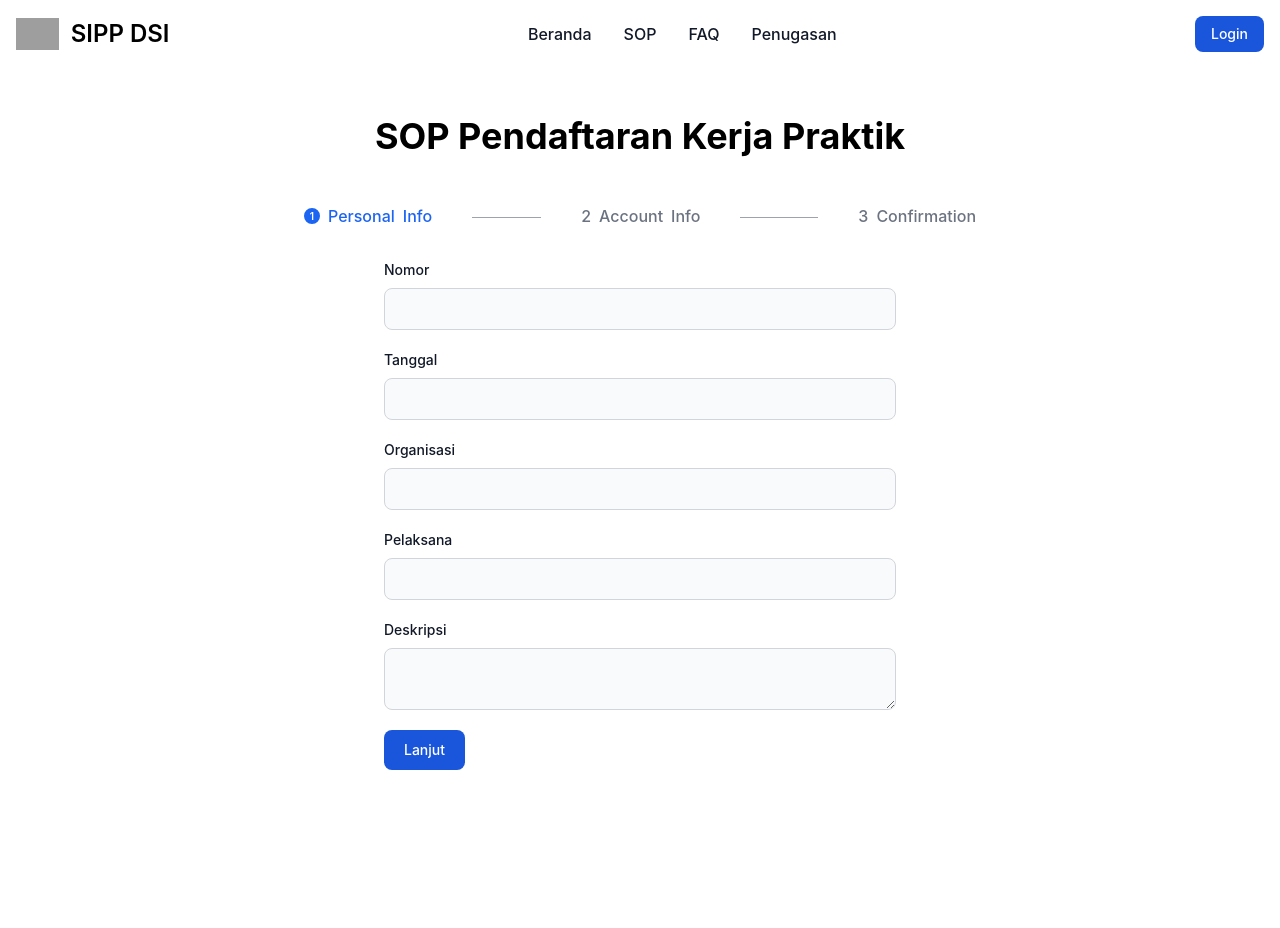
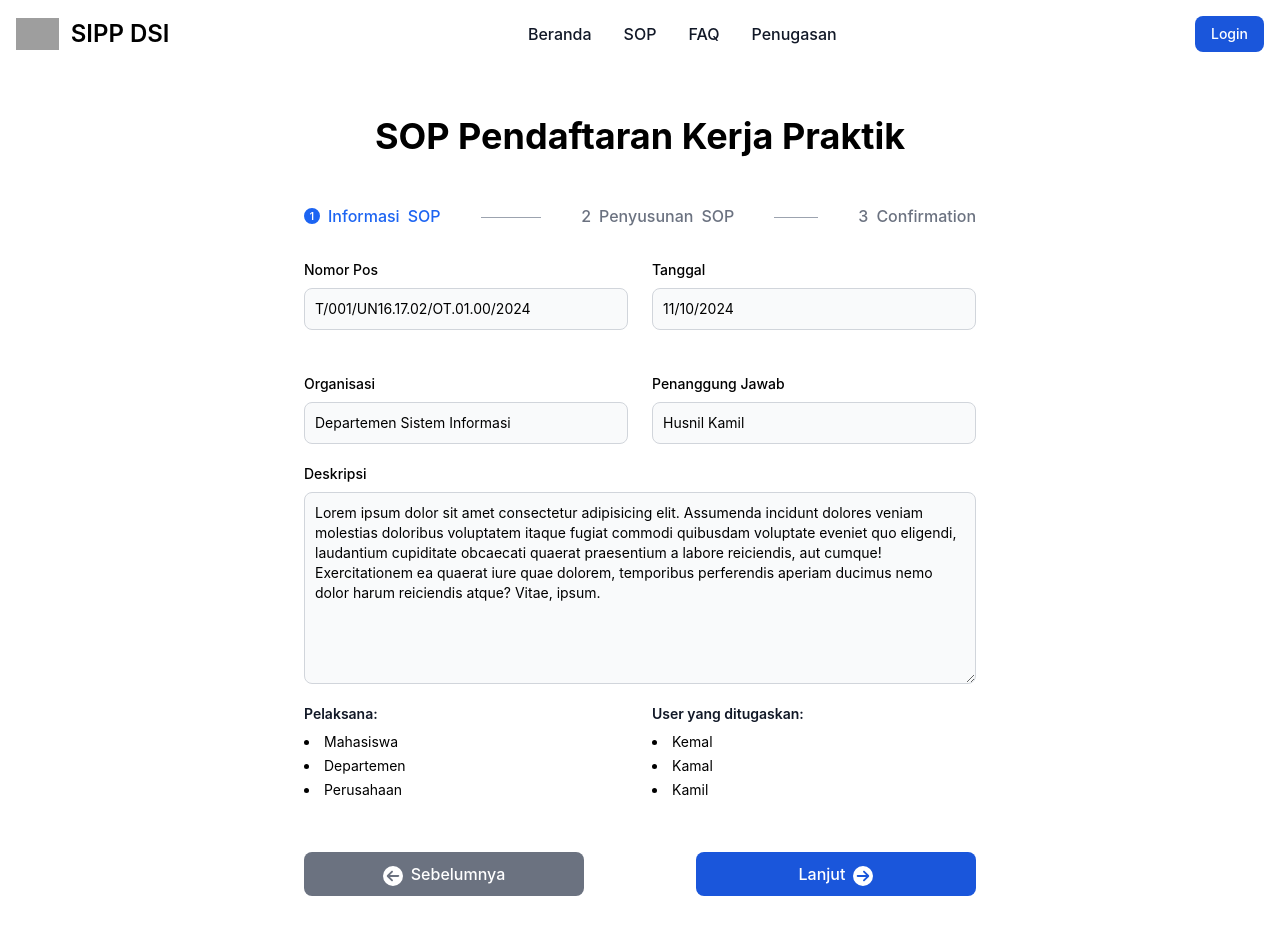
Before and after one commit to kemalhiero/pengelolaan-sop-frontend, a Vue app: page /assignment/detail in a window 1280 px wide. Before the commit the page ends 800 px from the top, so only its background shows below. Built offline with nearby package versions, Linux system fonts and the light colour scheme; grey boxes are pictures that could not be loaded.

Commit message:
angsur tahapan assigment detail

```diff
--- a/index.html
+++ b/index.html
@@ -1,5 +1,5 @@
 <!DOCTYPE html>
-<html lang="en">
+<html lang="id">
   <head>
     <meta charset="UTF-8">
     <link rel="icon" href="/favicon.ico">
--- /dev/null
+++ b/src/components/icons/CircleArrowLeft.vue
@@ -0,0 +1,5 @@
+<template>
+    <svg xmlns="http://www.w3.org/2000/svg" viewBox="0 0 512 512">
+        <path d="M512 256A256 256 0 1 0 0 256a256 256 0 1 0 512 0zM215 127c9.4-9.4 24.6-9.4 33.9 0s9.4 24.6 0 33.9l-71 71L392 232c13.3 0 24 10.7 24 24s-10.7 24-24 24l-214.1 0 71 71c9.4 9.4 9.4 24.6 0 33.9s-24.6 9.4-33.9 0L103 273c-9.4-9.4-9.4-24.6 0-33.9L215 127z"/>
+    </svg>
+</template>
--- /dev/null
+++ b/src/components/icons/CircleArrowRight.vue
@@ -0,0 +1,6 @@
+<template>
+    <svg xmlns="http://www.w3.org/2000/svg" viewBox="0 0 512 512">
+        <path
+            d="M0 256a256 256 0 1 0 512 0A256 256 0 1 0 0 256zM297 385c-9.4 9.4-24.6 9.4-33.9 0s-9.4-24.6 0-33.9l71-71L120 280c-13.3 0-24-10.7-24-24s10.7-24 24-24l214.1 0-71-71c-9.4-9.4-9.4-24.6 0-33.9s24.6-9.4 33.9 0L409 239c9.4 9.4 9.4 24.6 0 33.9L297 385z" />
+    </svg>
+</template>
--- a/src/views/authenticated/AssignmentDetail.vue
+++ b/src/views/authenticated/AssignmentDetail.vue
@@ -1,8 +1,30 @@
 <script setup>
+import { ref } from 'vue';
 import CheckIcon from '@/components/icons/CheckIcon.vue';
 import NumberOneCircleIcon from '@/components/icons/NumberOneCircleIcon.vue';
 import NumberTwoCircleIcon from '@/components/icons/NumberTwoCircleIcon.vue';
 import NumberThreeCircleIcon from '@/components/icons/NumberThreeCircleIcon.vue';
+import CircleArrowRight from '@/components/icons/CircleArrowRight.vue';
+import CircleArrowLeft from '@/components/icons/CircleArrowLeft.vue';
+
+// State untuk mengatur langkah
+const currentStep = ref(1);  // Langkah sekarang
+const maxSteps = ref(3);     // Jumlah total langkah
+
+// Fungsi untuk ke langkah berikutnya
+const nextStep = () => {
+  if (currentStep.value < maxSteps.value) {
+    currentStep.value++;
+  }
+};
+
+// Fungsi untuk ke langkah sebelumnya
+const prevStep = () => {
+  if (currentStep.value > 1) {
+    currentStep.value--;
+  }
+};
+
 </script>
 
 <template>
@@ -12,76 +34,133 @@ import NumberThreeCircleIcon from '@/components/icons/NumberThreeCircleIcon.vue'
     <div class="container mx-auto max-w-2xl">
 
         <!-- stepper -->
-        <ol
-            class="flex items-center justify-center w-full text-sm font-medium text-center text-gray-500 sm:text-base">
+        <ol class="flex items-center justify-center w-full text-sm font-medium text-center text-gray-500 sm:text-base">
             <li
-                class="flex md:w-full items-center text-blue-600 sm:after:content-[''] after:w-full after:h-1 after:border-b after:border-gray-400 after:border-1 after:hidden sm:after:inline-block after:mx-6 xl:after:mx-10 ">
-                <span
-                    class="flex items-center after:content-['/'] sm:after:hidden after:mx-2 after:text-gray-400">
+                class="flex md:w-full items-center text-blue-600 sm:after:content-[''] after:w-full after:h-1 after:border-b after:border-gray-400 after:border-1 after:hidden sm:after:inline-block after:mx-6 xl:after:mx-10 hover:cursor-pointer"
+                @click="currentStep = 1"
+                >
+                <span class="flex items-center after:content-['/'] sm:after:hidden after:mx-2 after:text-gray-400">
                     <!-- <CheckIcon/> -->
-                     <NumberOneCircleIcon class="mr-2"/>
-                    Personal
-                    <span class="hidden sm:inline-flex sm:ms-2">Info</span>
+                    <NumberOneCircleIcon class="mr-2" />
+                    Informasi
+                    <span class="hidden sm:inline-flex sm:ms-2">SOP</span>
                 </span>
             </li>
             <li
-                class="flex md:w-full items-center after:content-[''] after:w-full after:h-1 after:border-b after:border-gray-400 after:border-1 after:hidden sm:after:inline-block after:mx-6 xl:after:mx-10 ">
-                <span
-                    class="flex items-center after:content-['/'] sm:after:hidden after:mx-2 after:text-gray-400">
+                class="flex md:w-full items-center after:content-[''] after:w-full after:h-1 after:border-b after:border-gray-400 after:border-1 after:hidden sm:after:inline-block after:mx-6 xl:after:mx-10 hover:cursor-pointer"
+                @click="currentStep = 2">
+                <span class="flex items-center after:content-['/'] sm:after:hidden after:mx-2 after:text-gray-400">
                     <span class="me-2">2</span>
-                    Account <span class="hidden sm:inline-flex sm:ms-2">Info</span>
+                    Penyusunan <span class="hidden sm:inline-flex sm:ms-2">SOP</span>
                 </span>
             </li>
-            <li class="flex items-center">
+            <li class="flex items-center hover:cursor-pointer" @click="currentStep = 3">
                 <span class="me-2">3</span>
                 Confirmation
             </li>
         </ol>
 
-        <!-- form -->
-        <form class="max-w-lg mx-auto mt-8">
+        <!-- tampilan data -->
+        <div class="my-8 px-6 md:px-0">
+
+            <!-- form tahap pertama -->
+             <template v-if="currentStep == 1">
+                 <div class="grid gap-4 sm:grid-cols-2 sm:gap-6 text-black">
                      <div class="mb-5">
-                <label for="sop-number" class="block mb-2 text-sm font-medium text-gray-900 ">
-                    Nomor
+                         <label for="sop-number" class="block mb-2 text-sm font-medium ">
+                             Nomor Pos
                          </label>
                          <input type="text" id="sop-number"
-                    class="bg-gray-50 border border-gray-300 text-gray-900 text-sm rounded-lg focus:ring-blue-500 focus:border-blue-500 block w-full p-2.5 "
-                    required />
+                             class="bg-gray-50 border border-gray-300 text-sm rounded-lg focus:ring-blue-500 focus:border-blue-500 block w-full p-2.5 "
+                             value="T/001/UN16.17.02/OT.01.00/2024" readonly />
                      </div>
                      <div class="mb-5">
-                <label for="sop-date" class="block mb-2 text-sm font-medium text-gray-900 ">
+                         <label for="sop-date" class="block mb-2 text-sm font-medium ">
                              Tanggal
                          </label>
                          <input type="text" id="sop-date"
-                    class="bg-gray-50 border border-gray-300 text-gray-900 text-sm rounded-lg focus:ring-blue-500 focus:border-blue-500 block w-full p-2.5" required />
+                             class="bg-gray-50 border border-gray-300 text-sm rounded-lg focus:ring-blue-500 focus:border-blue-500 block w-full p-2.5"
+                             value="11/10/2024" readonly />
                      </div>
                      <div class="mb-5">
-                <label for="sop-org" class="block mb-2 text-sm font-medium text-gray-900 ">
+                         <label for="sop-org" class="block mb-2 text-sm font-medium ">
                              Organisasi
                          </label>
                          <input type="text" id="sop-org"
-                    class="bg-gray-50 border border-gray-300 text-gray-900 text-sm rounded-lg focus:ring-blue-500 focus:border-blue-500 block w-full p-2.5" required />
+                             class="bg-gray-50 border border-gray-300 text-sm rounded-lg focus:ring-blue-500 focus:border-blue-500 block w-full p-2.5"
+                             value="Departemen Sistem Informasi" readonly />
                      </div>
                      <div class="mb-5">
-                <label for="sop-executor" class="block mb-2 text-sm font-medium text-gray-900 ">
-                    Pelaksana
+                         <label for="sop-pic" class="block mb-2 text-sm font-medium ">
+                             Penanggung Jawab
                          </label>
-                <input type="text" id="sop-executor"
-                    class="bg-gray-50 border border-gray-300 text-gray-900 text-sm rounded-lg focus:ring-blue-500 focus:border-blue-500 block w-full p-2.5" required />
+                         <input type="text" id="sop-pic"
+                             class="bg-gray-50 border border-gray-300 text-sm rounded-lg focus:ring-blue-500 focus:border-blue-500 block w-full p-2.5"
+                             value="Husnil Kamil" readonly />
+                     </div>
                  </div>
                  <div class="mb-5">
-                <label for="sop-description" class="block mb-2 text-sm font-medium text-gray-900 ">
+                     <label for="sop-description" class="block mb-2 text-sm font-medium ">
                          Deskripsi
                      </label>
                      <textarea id="sop-description"
-                    class="bg-gray-50 border border-gray-300 text-gray-900 text-sm rounded-lg focus:ring-blue-500 focus:border-blue-500 block w-full p-2.5" required />
+                         class="bg-gray-50 border border-gray-300 text-sm rounded-lg focus:ring-blue-500 focus:border-blue-500 block w-full p-2.5 h-48"
+                         >Lorem ipsum dolor sit amet consectetur adipisicing elit. Assumenda incidunt dolores veniam molestias doloribus voluptatem itaque fugiat commodi quibusdam voluptate eveniet quo eligendi, laudantium cupiditate obcaecati quaerat praesentium a labore reiciendis, aut cumque! Exercitationem ea quaerat iure quae dolorem, temporibus perferendis aperiam ducimus nemo dolor harum reiciendis atque? Vitae, ipsum.</textarea>
                  </div>
-            <button type="submit"
-                class="text-white bg-blue-700 hover:bg-blue-800 focus:ring-4 focus:outline-none focus:ring-blue-300 font-medium rounded-lg text-sm w-full sm:w-auto px-5 py-2.5 text-center">Lanjut</button>
-        </form>
+                 <div class="grid gap-4 sm:grid-cols-2 sm:gap-6 text-black">
+                     <div class="mb-5">
+                         <h2 class="mb-2 text-sm font-semibold text-gray-900 dark:text-white">Pelaksana:</h2>
+                         <ul class="max-w-md space-y-1 list-disc list-inside text-sm">
+                             <li>Mahasiswa</li>
+                             <li>Departemen</li>
+                             <li>Perusahaan</li>
+                         </ul>
+                     </div>
+                     <div class="mb-5">
+                         <h2 class="mb-2 text-sm font-semibold text-gray-900 dark:text-white">User yang ditugaskan:</h2>
+                         <ul class="max-w-md space-y-1 list-disc list-inside text-sm">
+                             <li>Kemal</li>
+                             <li>Kamal</li>
+                             <li>Kamil</li>
+                         </ul>
+                     </div>
+                 </div>
 
+             </template>
+
+             <!-- form tahap kedua -->
+              <template v-else-if="currentStep == 2">
+                  <p>yoo ini tahap kedua 222222</p>
+              </template>
+
+              <!-- form tahap ketiga -->
+              <template v-else-if="currentStep == 3">
+                  <p>yoo ini tahap ketiga 333333</p>
+              </template>
 
          </div>
 
+        <div class="flex justify-between mb-8">
+            <!-- Tombol "Sebelumnya" -->
+            <button
+                type="button"
+                class="w-5/12 text-white bg-gray-500 hover:bg-gray-600 focus:ring-4 focus:outline-none focus:ring-gray-300 font-medium rounded-lg text-base px-5 py-2.5 text-center inline-flex items-center justify-center disabled:opacity-50 disabled:cursor-not-allowed"
+                @click="prevStep">
+                <CircleArrowLeft class="fill-current w-5 mr-2 mt-1" />
+                Sebelumnya
+            </button>
+
+            <!-- Tombol "Lanjut" -->
+            <button
+                type="button"
+                class="w-5/12 text-white bg-blue-700 hover:bg-blue-800 focus:ring-4 focus:outline-none focus:ring-blue-300 font-medium rounded-lg text-base px-5 py-2.5 text-center inline-flex items-center justify-center disabled:opacity-50 disabled:cursor-not-allowed"
+                @click="nextStep"
+                >
+                Lanjut
+                <CircleArrowRight class="fill-current w-5 ml-2 mt-1" />
+            </button>
+        </div>
+
+    </div>
 
 </template>
```
Lines whose indentation alone changed are shown as unchanged.
